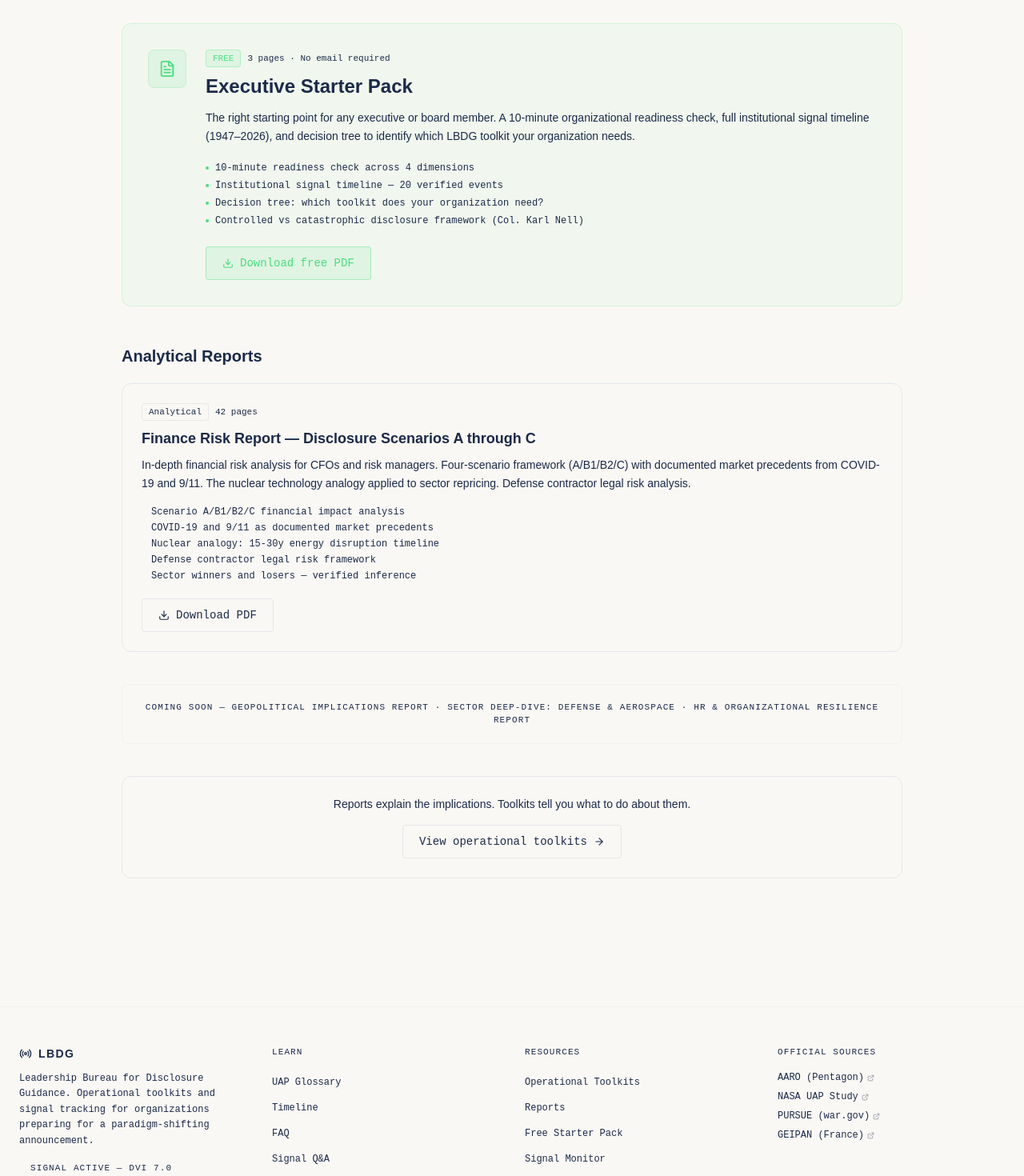
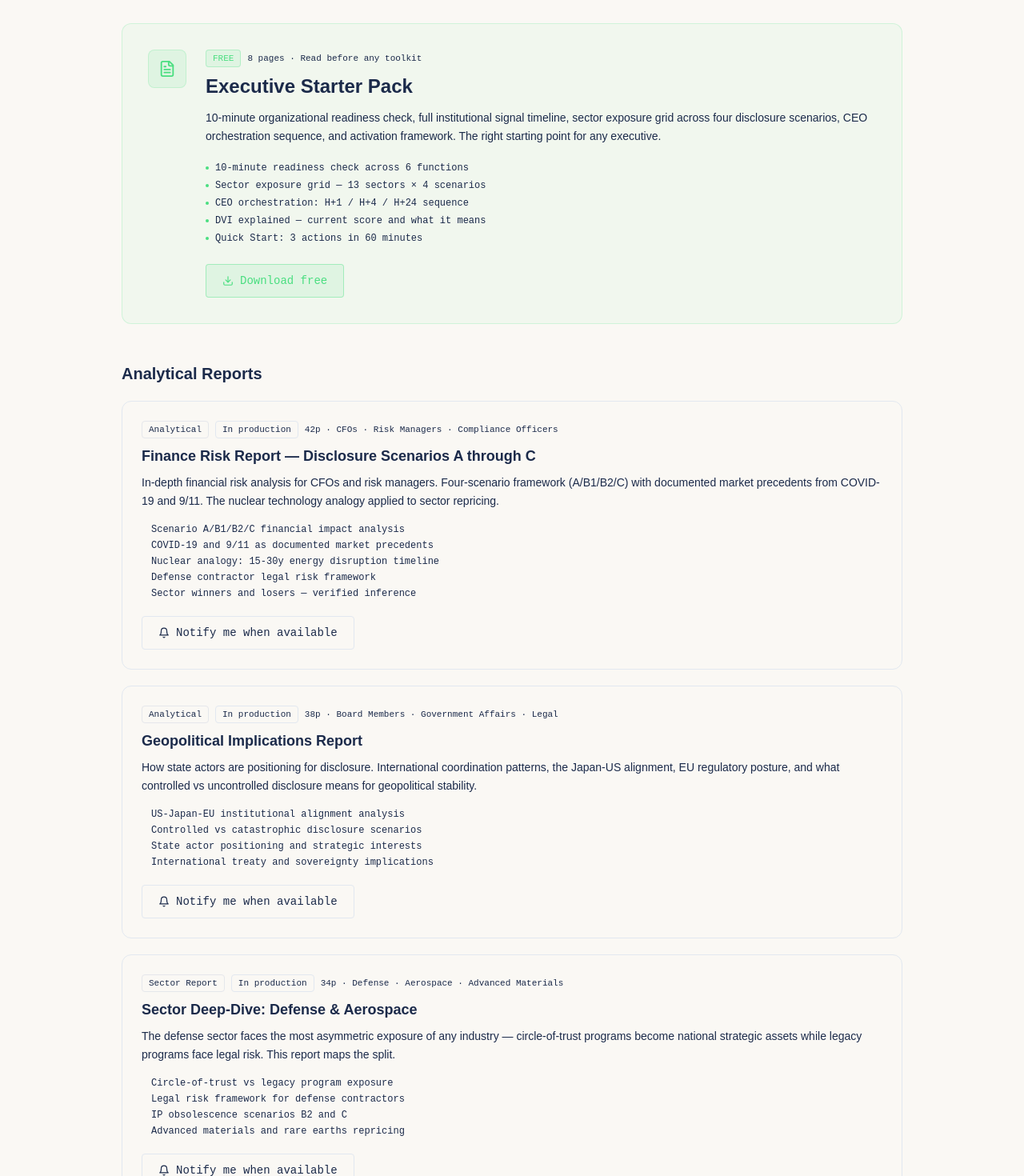
Before and after one commit to lbdgGit/DisclosureHub, a Next.js app in the folder disclosure-hub-starter/: page /rapports in a window 1280 px wide. Shown: the part 260-1730 px from the top of the page at 80% size. Built offline with nearby package versions, Linux system fonts and the light colour scheme; a web font is replaced by a local one.

Commit message:
Update page.tsx

```diff
--- a/disclosure-hub-starter/app/rapports/page.tsx
+++ b/disclosure-hub-starter/app/rapports/page.tsx
@@ -1,33 +1,18 @@
+'use client';
+
+import { useState } from 'react';
 import Link from 'next/link';
-import { Download, FileText, ArrowRight } from 'lucide-react';
-import type { Metadata } from 'next';
+import { Download, FileText, ArrowRight, Bell, X, CheckCircle } from 'lucide-react';
 
-export const metadata: Metadata = {
-  title: 'Reports — LBDG',
-  description: 'In-depth analytical reports on the geopolitical, financial, and organizational implications of disclosure.',
-};
-
-const FREE_REPORT = {
-  id: 'starter',
-  title: 'Executive Starter Pack',
-  badge: 'FREE',
-  description: 'The right starting point for any executive or board member. A 10-minute organizational readiness check, full institutional signal timeline (1947–2026), and decision tree to identify which LBDG toolkit your organization needs.',
-  features: [
-    '10-minute readiness check across 4 dimensions',
-    'Institutional signal timeline — 20 verified events',
-    'Decision tree: which toolkit does your organization need?',
-    'Controlled vs catastrophic disclosure framework (Col. Karl Nell)',
-  ],
-  pages: 3,
-  pdfPath: '/downloads/LBDG-Executive-Starter-Pack-v2.pdf',
-};
+const LS_STARTER_URL = 'https://lbdg.lemonsqueezy.com/checkout/buy/2e53ef9a-fa4b-4c3d-9cfd-a10a6ec91c3b?embed=1';
 
 const REPORTS = [
   {
     id: 'finance-risk',
     title: 'Finance Risk Report — Disclosure Scenarios A through C',
     badge: 'Analytical',
-    description: 'In-depth financial risk analysis for CFOs and risk managers. Four-scenario framework (A/B1/B2/C) with documented market precedents from COVID-19 and 9/11. The nuclear technology analogy applied to sector repricing. Defense contractor legal risk analysis.',
+    status: 'coming',
+    description: 'In-depth financial risk analysis for CFOs and risk managers. Four-scenario framework (A/B1/B2/C) with documented market precedents from COVID-19 and 9/11. The nuclear technology analogy applied to sector repricing.',
     features: [
       'Scenario A/B1/B2/C financial impact analysis',
       'COVID-19 and 9/11 as documented market precedents',
@@ -36,26 +21,172 @@ const REPORTS = [
       'Sector winners and losers — verified inference',
     ],
     pages: 42,
-    pdfPath: '/downloads/LBDG-Finance-Risk-Toolkit-v2-2025.pdf',
+    audience: 'CFOs · Risk Managers · Compliance Officers',
+  },
+  {
+    id: 'geopolitical',
+    title: 'Geopolitical Implications Report',
+    badge: 'Analytical',
+    status: 'coming',
+    description: 'How state actors are positioning for disclosure. International coordination patterns, the Japan-US alignment, EU regulatory posture, and what controlled vs uncontrolled disclosure means for geopolitical stability.',
+    features: [
+      'US-Japan-EU institutional alignment analysis',
+      'Controlled vs catastrophic disclosure scenarios',
+      'State actor positioning and strategic interests',
+      'International treaty and sovereignty implications',
+    ],
+    pages: 38,
+    audience: 'Board Members · Government Affairs · Legal',
+  },
+  {
+    id: 'defense-aerospace',
+    title: 'Sector Deep-Dive: Defense & Aerospace',
+    badge: 'Sector Report',
+    status: 'coming',
+    description: 'The defense sector faces the most asymmetric exposure of any industry — circle-of-trust programs become national strategic assets while legacy programs face legal risk. This report maps the split.',
+    features: [
+      'Circle-of-trust vs legacy program exposure',
+      'Legal risk framework for defense contractors',
+      'IP obsolescence scenarios B2 and C',
+      'Advanced materials and rare earths repricing',
+    ],
+    pages: 34,
+    audience: 'Defense · Aerospace · Advanced Materials',
+  },
+  {
+    id: 'hr-resilience',
+    title: 'HR & Organizational Resilience Report',
+    badge: 'Analytical',
+    status: 'coming',
+    description: 'Ontological shock and its organizational consequences. Drawing on documented responses to paradigm-shifting events — 9/11, COVID-19, major scientific revisions — to build an evidence-based workforce resilience framework.',
+    features: [
+      'Ontological shock: documented psychological research',
+      'Workforce response patterns from COVID-19 and 9/11',
+      'High-risk population mapping',
+      'Recovery timeline and KPI framework',
+    ],
+    pages: 36,
+    audience: 'CHROs · HR Directors · People Managers',
   },
 ];
 
+// ─── Notify Modal ─────────────────────────────────────────
+interface NotifyModalProps {
+  report: typeof REPORTS[0];
+  onClose: () => void;
+}
+
+function NotifyModal({ report, onClose }: NotifyModalProps) {
+  const [email, setEmail] = useState('');
+  const [loading, setLoading] = useState(false);
+  const [success, setSuccess] = useState(false);
+  const [error, setError] = useState('');
+
+  const handleSubmit = async (e: React.FormEvent) => {
+    e.preventDefault();
+    if (!email.trim() || !email.includes('@')) {
+      setError('Please enter a valid email address.');
+      return;
+    }
+    setLoading(true);
+    setError('');
+    try {
+      await fetch('/api/subscribe', {
+        method: 'POST',
+        headers: { 'Content-Type': 'application/json' },
+        body: JSON.stringify({ email, kitId: 'report-waitlist', reportId: report.id, reportTitle: report.title }),
+      });
+    } catch {
+      // fail silently — still show success
+    } finally {
+      setLoading(false);
+      setSuccess(true);
+    }
+  };
+
+  return (
+    <div style={{ position: 'fixed', inset: 0, zIndex: 200, display: 'flex', alignItems: 'center', justifyContent: 'center', padding: 16 }}>
+      <div style={{ position: 'absolute', inset: 0, background: 'rgba(15,27,48,0.75)', backdropFilter: 'blur(4px)' }} onClick={onClose} />
+      <div style={{ position: 'relative', width: '100%', maxWidth: 440, background: 'white', borderRadius: 14, border: '1px solid #E2E8F0', padding: 28, boxShadow: '0 24px 64px rgba(27,42,74,0.18)' }}>
+        <button onClick={onClose} style={{ position: 'absolute', top: 16, right: 16, background: 'none', border: 'none', cursor: 'pointer', color: '#8A9BB5', fontSize: 18, lineHeight: 1, padding: 4 }}>
+          <X size={18} />
+        </button>
+
+        {success ? (
+          <div style={{ textAlign: 'center', padding: '16px 0' }}>
+            <CheckCircle size={40} style={{ color: '#4ADE80', margin: '0 auto 16px' }} />
+            <h3 style={{ fontFamily: 'Syne, sans-serif', fontSize: 20, fontWeight: 700, color: '#1B2A4A', marginBottom: 10 }}>
+              You're on the list.
+            </h3>
+            <p style={{ fontSize: 14, color: '#4A5D78', lineHeight: 1.6, marginBottom: 20 }}>
+              We'll notify you as soon as <strong>{report.title}</strong> is available.
+            </p>
+            <button
+              onClick={onClose}
+              style={{ fontFamily: 'JetBrains Mono, monospace', fontSize: 12, color: '#8A9BB5', background: 'none', border: '1px solid #E2E8F0', borderRadius: 6, padding: '8px 20px', cursor: 'pointer' }}
+            >
+              Close
+            </button>
+          </div>
+        ) : (
+          <>
+            <div style={{ marginBottom: 20 }}>
+              <div style={{ display: 'flex', alignItems: 'center', gap: 8, marginBottom: 8 }}>
+                <Bell size={16} style={{ color: '#C9A84C', flexShrink: 0 }} />
+                <span style={{ fontFamily: 'JetBrains Mono, monospace', fontSize: 10, color: '#C9A84C', letterSpacing: '0.15em', textTransform: 'uppercase' }}>
+                  Not yet available
+                </span>
+              </div>
+              <h3 style={{ fontFamily: 'Syne, sans-serif', fontSize: 18, fontWeight: 700, color: '#1B2A4A', marginBottom: 8, lineHeight: 1.3 }}>
+                {report.title}
+              </h3>
+              <p style={{ fontSize: 13, color: '#4A5D78', lineHeight: 1.6 }}>
+                This report is currently in production. Enter your email and we'll notify you the moment it's released.
+              </p>
+            </div>
+
+            <form onSubmit={handleSubmit} style={{ display: 'flex', flexDirection: 'column', gap: 10 }}>
+              <input
+                type="email"
+                value={email}
+                onChange={e => setEmail(e.target.value)}
+                placeholder="your@company.com"
+                style={{ width: '100%', padding: '10px 14px', borderRadius: 6, border: '1px solid #E2E8F0', fontSize: 13, fontFamily: 'JetBrains Mono, monospace', color: '#1B2A4A', outline: 'none', boxSizing: 'border-box' }}
+              />
+              {error && <p style={{ fontFamily: 'JetBrains Mono, monospace', fontSize: 11, color: '#EF4444', margin: 0 }}>{error}</p>}
+              <button
+                type="submit"
+                disabled={loading}
+                style={{ width: '100%', padding: '11px 0', borderRadius: 6, background: '#1B2A4A', color: '#C9A84C', border: 'none', fontFamily: 'JetBrains Mono, monospace', fontSize: 13, fontWeight: 700, cursor: loading ? 'not-allowed' : 'pointer', opacity: loading ? 0.7 : 1, letterSpacing: '0.05em' }}
+              >
+                {loading ? 'Registering…' : 'Notify me when available →'}
+              </button>
+            </form>
+
+            <p style={{ fontFamily: 'JetBrains Mono, monospace', fontSize: 10, color: '#8A9BB5', textAlign: 'center', marginTop: 12 }}>
+              GDPR compliant · No spam · Unsubscribe anytime
+            </p>
+          </>
+        )}
+      </div>
+    </div>
+  );
+}
+
+// ─── Page ─────────────────────────────────────────────────
 export default function ReportsPage() {
+  const [notifyModal, setNotifyModal] = useState<typeof REPORTS[0] | null>(null);
+
   return (
     <div className="max-w-5xl mx-auto px-4 sm:px-6 pt-24 pb-20">
+      {notifyModal && <NotifyModal report={notifyModal} onClose={() => setNotifyModal(null)} />}
 
       {/* Header */}
       <div className="mb-12">
-        <span
-          className="text-2xs font-mono text-muted tracking-[0.25em] uppercase block mb-3"
-          style={{ fontFamily: 'JetBrains Mono, monospace' }}
-        >
+        <span className="text-2xs font-mono text-muted tracking-[0.25em] uppercase block mb-3" style={{ fontFamily: 'JetBrains Mono, monospace' }}>
           Reports & Analysis
         </span>
-        <h1
-          className="font-display text-3xl sm:text-5xl font-800 text-bright mb-4"
-          style={{ fontFamily: 'Syne, sans-serif', fontWeight: 800 }}
-        >
+        <h1 className="font-display text-3xl sm:text-5xl font-800 text-bright mb-4" style={{ fontFamily: 'Syne, sans-serif', fontWeight: 800 }}>
           Understand the implications.
         </h1>
         <p className="text-body/80 max-w-xl leading-relaxed" style={{ fontFamily: 'Syne, sans-serif' }}>
@@ -63,7 +194,7 @@ export default function ReportsPage() {
         </p>
       </div>
 
-      {/* Free Report — Featured */}
+      {/* Starter Pack — free, LS checkout */}
       <div id="starter" className="relative mb-12 p-6 sm:p-8 rounded-xl border border-green-400/20 bg-green-400/5 scroll-mt-24">
         <div className="flex flex-col sm:flex-row sm:items-start gap-6">
           <div className="shrink-0 w-12 h-12 rounded-lg border border-green-400/20 bg-green-400/10 flex items-center justify-center">
@@ -71,129 +202,91 @@ export default function ReportsPage() {
           </div>
           <div className="flex-1">
             <div className="flex flex-wrap items-center gap-2 mb-2">
-              <span
-                className="px-2 py-0.5 rounded text-2xs font-mono border text-green-400 border-green-400/30 bg-green-400/10 font-600"
-                style={{ fontFamily: 'JetBrains Mono, monospace' }}
-              >
-                {FREE_REPORT.badge}
+              <span className="px-2 py-0.5 rounded text-2xs font-mono border text-green-400 border-green-400/30 bg-green-400/10 font-600" style={{ fontFamily: 'JetBrains Mono, monospace' }}>
+                FREE
               </span>
               <span className="text-2xs font-mono text-muted" style={{ fontFamily: 'JetBrains Mono, monospace' }}>
-                {FREE_REPORT.pages} pages · No email required
+                8 pages · Read before any toolkit
               </span>
             </div>
-
-            <h2
-              className="font-display text-xl sm:text-2xl font-700 text-bright mb-3"
-              style={{ fontFamily: 'Syne, sans-serif', fontWeight: 700 }}
-            >
-              {FREE_REPORT.title}
+            <h2 className="font-display text-xl sm:text-2xl font-700 text-bright mb-3" style={{ fontFamily: 'Syne, sans-serif', fontWeight: 700 }}>
+              Executive Starter Pack
             </h2>
-
             <p className="text-sm text-body/80 leading-relaxed mb-5" style={{ fontFamily: 'Syne, sans-serif' }}>
-              {FREE_REPORT.description}
+              10-minute organizational readiness check, full institutional signal timeline, sector exposure grid across four disclosure scenarios, CEO orchestration sequence, and activation framework. The right starting point for any executive.
             </p>
-
             <ul className="space-y-1.5 mb-6">
-              {FREE_REPORT.features.map((f) => (
+              {['10-minute readiness check across 6 functions', 'Sector exposure grid — 13 sectors × 4 scenarios', 'CEO orchestration: H+1 / H+4 / H+24 sequence', 'DVI explained — current score and what it means', 'Quick Start: 3 actions in 60 minutes'].map(f => (
                 <li key={f} className="flex items-center gap-2 text-xs text-muted" style={{ fontFamily: 'JetBrains Mono, monospace' }}>
                   <span className="w-1 h-1 rounded-full bg-green-400 shrink-0" />
                   {f}
                 </li>
               ))}
             </ul>
-
             <a
-              href={FREE_REPORT.pdfPath}
-              download
-              className="inline-flex items-center gap-2 px-5 py-2.5 rounded bg-green-400/10 border border-green-400/40 text-green-400 font-mono text-sm hover:bg-green-400/20 transition-all"
+              href={LS_STARTER_URL}
+              className="lemonsqueezy-button inline-flex items-center gap-2 px-5 py-2.5 rounded bg-green-400/10 border border-green-400/40 text-green-400 font-mono text-sm hover:bg-green-400/20 transition-all"
               style={{ fontFamily: 'JetBrains Mono, monospace' }}
             >
               <Download size={14} />
-              Download free PDF
+              Download free
             </a>
           </div>
         </div>
       </div>
 
       {/* Analytical Reports */}
-      <h2
-        className="font-display text-xl font-700 text-bright mb-5"
-        style={{ fontFamily: 'Syne, sans-serif', fontWeight: 700 }}
-      >
+      <h2 className="font-display text-xl font-700 text-bright mb-5" style={{ fontFamily: 'Syne, sans-serif', fontWeight: 700 }}>
         Analytical Reports
       </h2>
 
       <div className="flex flex-col gap-5">
-        {REPORTS.map((report) => (
-          <div
-            key={report.id}
-            className="p-6 rounded-xl border border-border bg-surface/40 hover:bg-surface hover:border-border/80 transition-all"
-          >
+        {REPORTS.map(report => (
+          <div key={report.id} className="p-6 rounded-xl border border-border bg-surface/40 hover:bg-surface hover:border-border/80 transition-all">
             <div className="flex flex-col sm:flex-row sm:items-start gap-4">
               <div className="flex-1">
                 <div className="flex flex-wrap items-center gap-2 mb-2">
-                  <span
-                    className="px-2 py-0.5 rounded text-2xs font-mono border text-signal border-signal/30 bg-signal/10"
-                    style={{ fontFamily: 'JetBrains Mono, monospace' }}
-                  >
+                  <span className="px-2 py-0.5 rounded text-2xs font-mono border text-signal border-signal/30 bg-signal/10" style={{ fontFamily: 'JetBrains Mono, monospace' }}>
                     {report.badge}
                   </span>
+                  <span className="px-2 py-0.5 rounded text-2xs font-mono border text-muted border-border bg-surface/60" style={{ fontFamily: 'JetBrains Mono, monospace' }}>
+                    In production
+                  </span>
                   <span className="text-2xs font-mono text-muted" style={{ fontFamily: 'JetBrains Mono, monospace' }}>
-                    {report.pages} pages
+                    {report.pages}p · {report.audience}
                   </span>
                 </div>
-
-                <h3
-                  className="font-display text-lg font-700 text-bright mb-2"
-                  style={{ fontFamily: 'Syne, sans-serif', fontWeight: 700 }}
-                >
+                <h3 className="font-display text-lg font-700 text-bright mb-2" style={{ fontFamily: 'Syne, sans-serif', fontWeight: 700 }}>
                   {report.title}
                 </h3>
-
                 <p className="text-sm text-body/80 leading-relaxed mb-4" style={{ fontFamily: 'Syne, sans-serif' }}>
                   {report.description}
                 </p>
-
                 <ul className="space-y-1 mb-5">
-                  {report.features.map((f) => (
+                  {report.features.map(f => (
                     <li key={f} className="flex items-center gap-2 text-xs text-muted" style={{ fontFamily: 'JetBrains Mono, monospace' }}>
-                      <span className="w-1 h-1 rounded-full bg-signal shrink-0" />
+                      <span className="w-1 h-1 rounded-full bg-signal/50 shrink-0" />
                       {f}
                     </li>
                   ))}
                 </ul>
               </div>
             </div>
-
-            <a
-              href={report.pdfPath}
-              download
-              className="inline-flex items-center gap-2 px-5 py-2.5 rounded border border-signal/30 text-signal font-mono text-sm hover:bg-signal/10 transition-all"
+            <button
+              onClick={() => setNotifyModal(report)}
+              className="inline-flex items-center gap-2 px-5 py-2.5 rounded border border-border text-muted font-mono text-sm hover:border-signal/40 hover:text-signal transition-all"
               style={{ fontFamily: 'JetBrains Mono, monospace' }}
             >
-              <Download size={14} />
-              Download PDF
-            </a>
+              <Bell size={14} />
+              Notify me when available
+            </button>
           </div>
         ))}
       </div>
 
-      {/* Coming soon */}
-      <div className="mt-10 p-5 rounded-lg border border-border/40 bg-surface/20">
-        <p
-          className="text-2xs font-mono text-muted tracking-widest uppercase text-center"
-          style={{ fontFamily: 'JetBrains Mono, monospace' }}
-        >
-          Coming soon — Geopolitical Implications Report · Sector Deep-Dive: Defense & Aerospace · HR & Organizational Resilience Report
-        </p>
-      </div>
-
       {/* CTA to toolkits */}
       <div className="mt-10 p-6 rounded-xl border border-signal/20 bg-signal/5 text-center">
-        <p
-          className="text-sm text-body/80 mb-4"
-          style={{ fontFamily: 'Syne, sans-serif' }}
-        >
+        <p className="text-sm text-body/80 mb-4" style={{ fontFamily: 'Syne, sans-serif' }}>
           Reports explain the implications. Toolkits tell you what to do about them.
         </p>
         <Link
```
